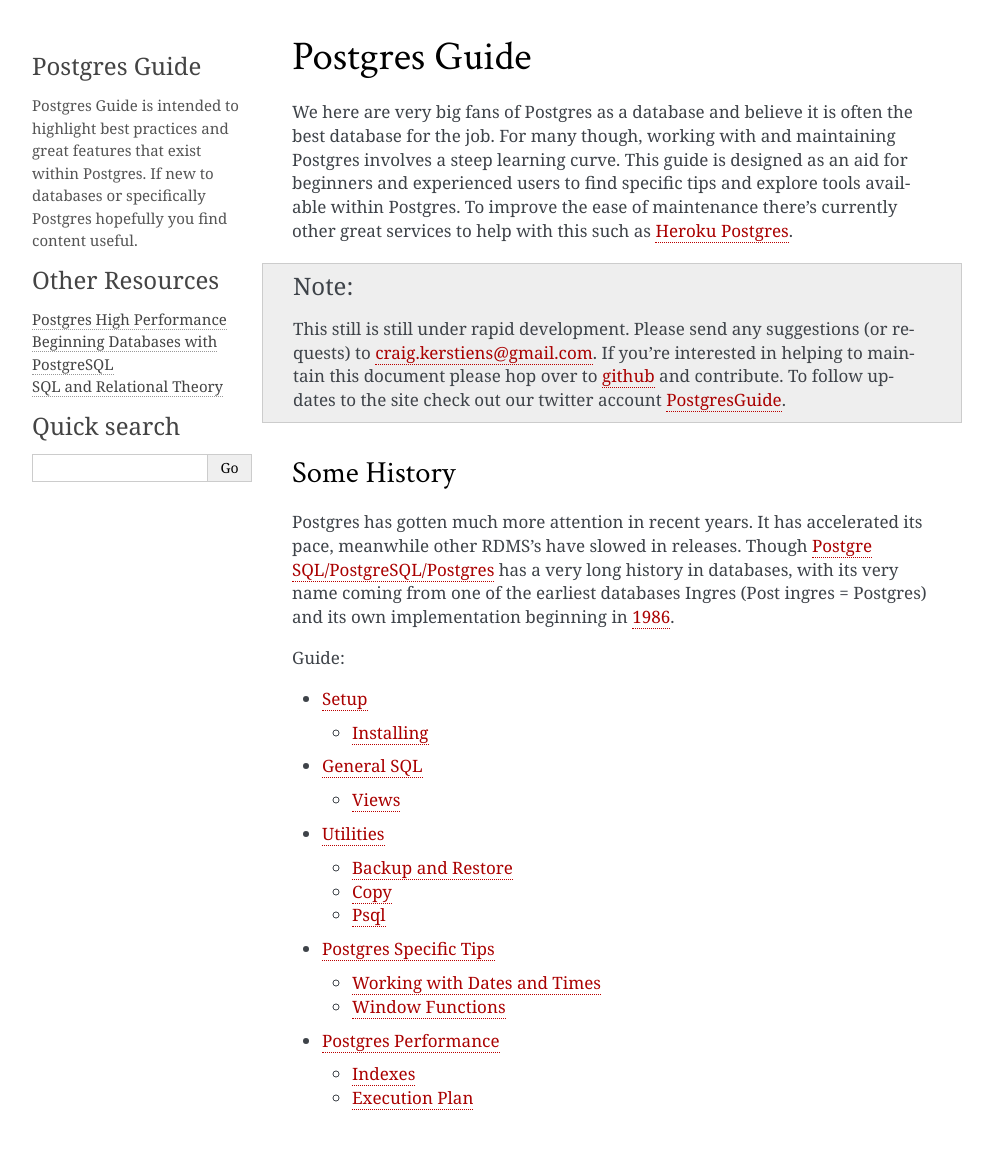
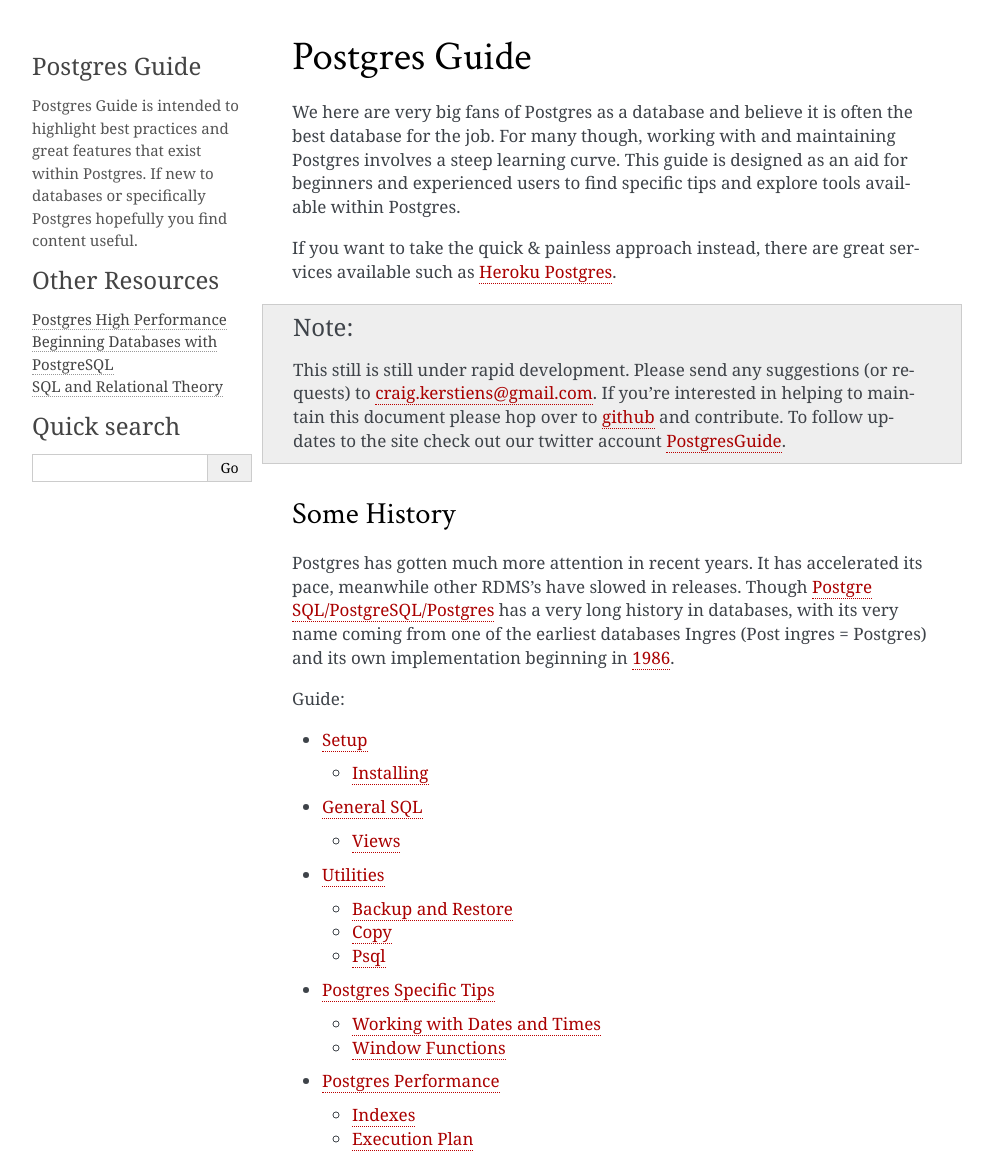
Before and after one commit to craigkerstiens/postgresguide.com, a Sphinx documentation site: the page built from source/index.rst, in a window 1280 px wide. Shown: the whole page, without its empty margins (148-1141 px from the left). Built offline with Sphinx 7.4.7, drawn with Linux system fonts in a browser that asks for light colours; before the commit the page ends 1120 px from its top, so only the background shows below that.

Commit message:
Cleanup sentence about heroku

```diff
--- a/source/index.rst
+++ b/source/index.rst
@@ -10,9 +10,10 @@
 it is often the best database for the job. For many though, working with and
 maintaining Postgres involves a steep learning curve.
 This guide is designed as an aid for beginners and experienced users to
-find specific tips and explore tools available within Postgres. To improve the
-ease of maintenance there's currently other great services to help with this
-such as `Heroku Postgres <http://postgres.heroku.com>`_.
+find specific tips and explore tools available within Postgres.
+
+If you want to take the quick & painless approach instead, there are great
+services available such as `Heroku Postgres <http://postgres.heroku.com>`_.
 
 .. note::
     This still is still under rapid development. Please send any suggestions
```
